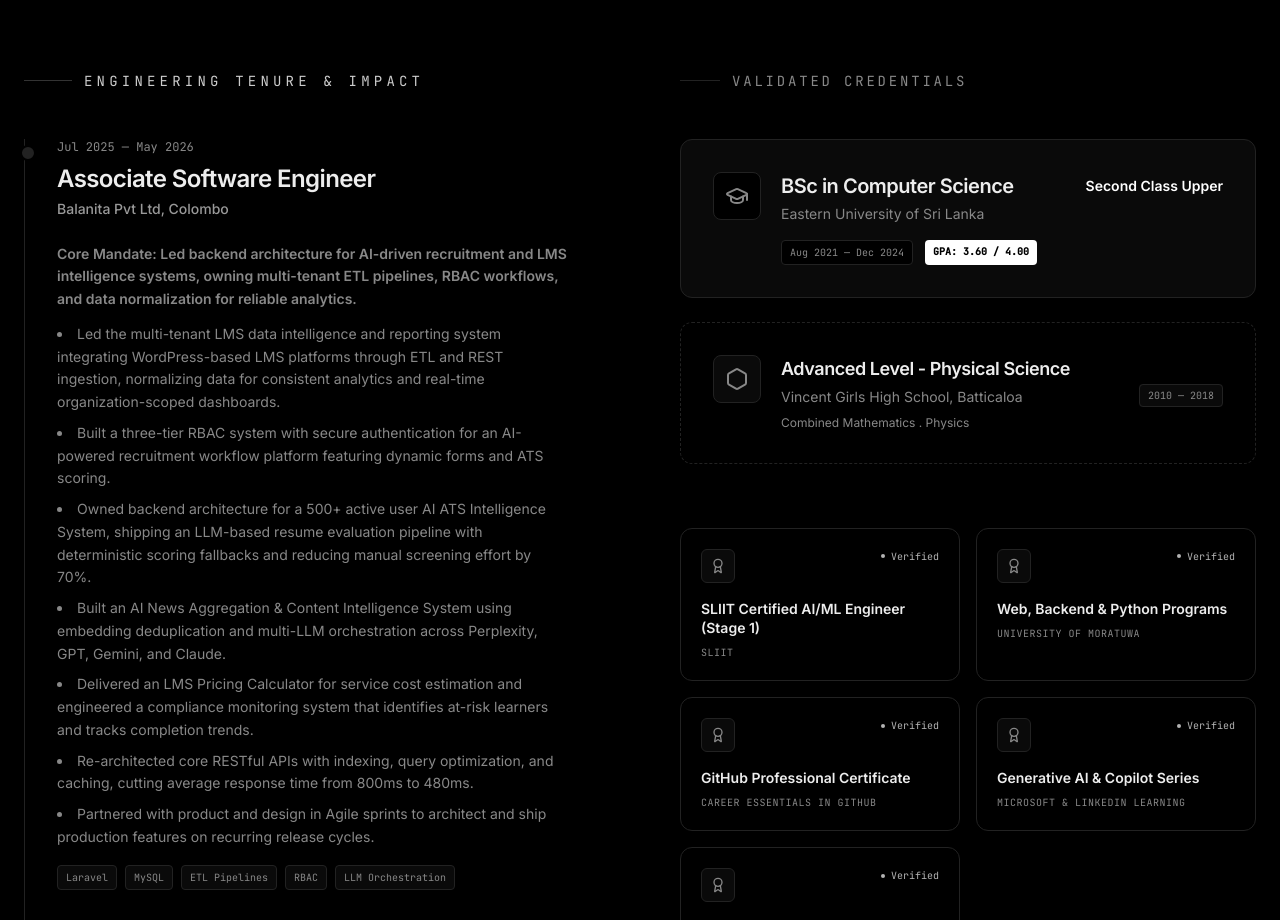
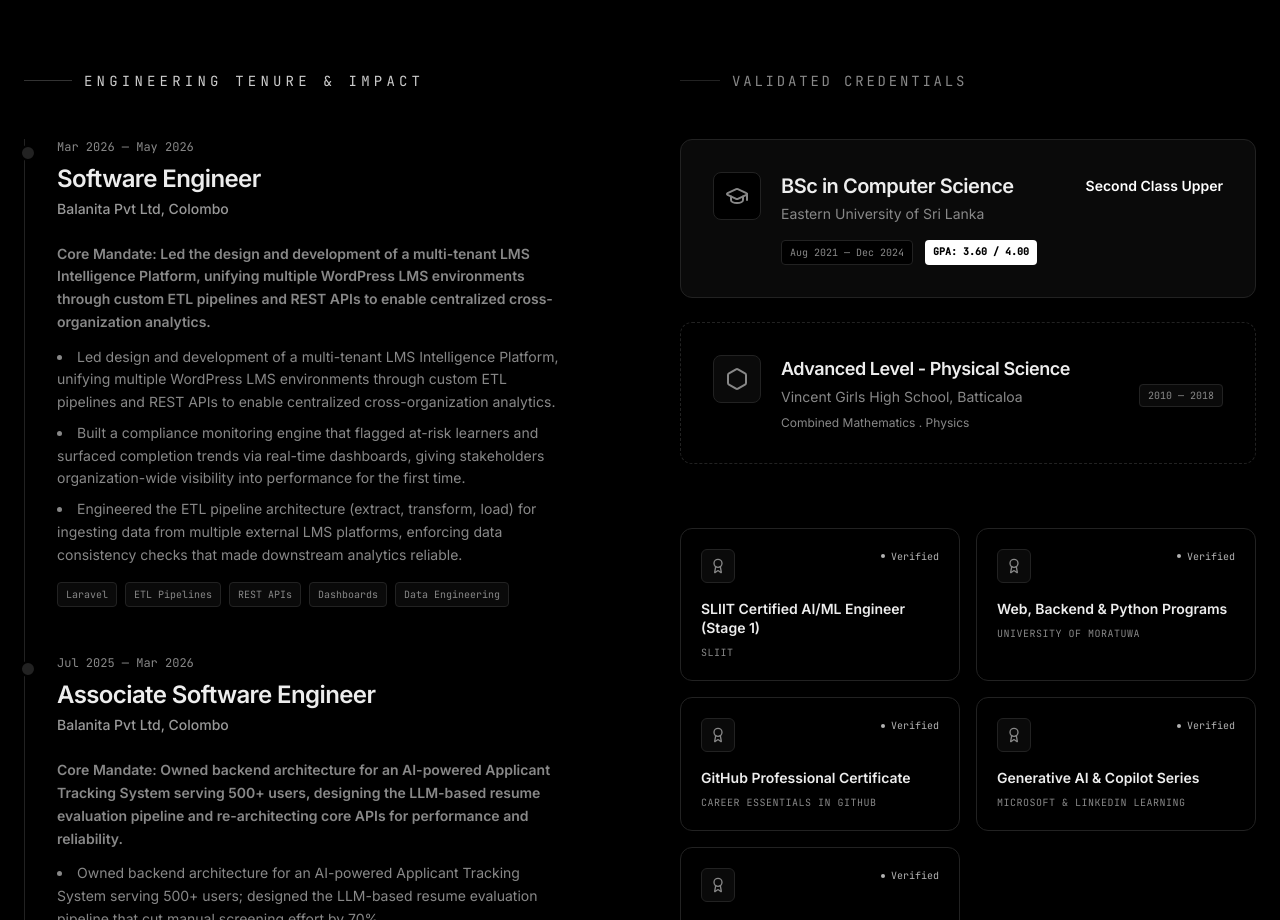
Before and after one commit to SheromiParamanathan/my-sample-portfolio, a Next.js app: page / in a window 1280 px wide. Shown: the part 1880-2800 px from the top of the page. Built offline with nearby package versions, Linux system fonts and the light colour scheme.

Commit message:
Updated Experience Section

```diff
--- a/components/CreativeHome.tsx
+++ b/components/CreativeHome.tsx
@@ -225,57 +225,84 @@ export function CreativeHome() {
                   </div>
 
                   <div className="relative space-y-12 pl-8 border-l border-[var(--border)]">
-                     {/* Role 1: Associate */}
+                     {/* Role 1: Software Engineer */}
                      <div className="relative">
                         <div className="absolute -left-[37px] top-1.5 w-4 h-4 rounded-full border-2 border-[var(--background)] bg-[var(--border)]" />
                         <div className="mb-6">
-                           <span className="text-xs font-mono text-[var(--muted)] mb-2 block">Jul 2025 — May 2026</span>
+                           <span className="text-xs font-mono text-[var(--muted)] mb-2 block">Mar 2026 — May 2026</span>
+                           <h4 className="text-2xl font-bold tracking-tight mb-1">Software Engineer</h4>
+                           <div className="text-sm font-medium text-white/60">Balanita Pvt Ltd, Colombo</div>
+                        </div>
+
+                        <div className="space-y-4">
+                           <div className="text-sm text-[var(--muted)] leading-relaxed max-w-lg">
+                              <p className="mb-3 font-semibold">Core Mandate: Led the design and development of a multi-tenant LMS Intelligence Platform, unifying multiple WordPress LMS environments through custom ETL pipelines and REST APIs to enable centralized cross-organization analytics.</p>
+                              <ul className="list-disc list-inside space-y-2">
+                                 <li>Led design and development of a multi-tenant LMS Intelligence Platform, unifying multiple WordPress LMS environments through custom ETL pipelines and REST APIs to enable centralized cross-organization analytics.</li>
+                                 <li>Built a compliance monitoring engine that flagged at-risk learners and surfaced completion trends via real-time dashboards, giving stakeholders organization-wide visibility into performance for the first time.</li>
+                                 <li>Engineered the ETL pipeline architecture (extract, transform, load) for ingesting data from multiple external LMS platforms, enforcing data consistency checks that made downstream analytics reliable.</li>
+                              </ul>
+                           </div>
+
+                           <div className="flex flex-wrap gap-2">
+                              {['Laravel', 'ETL Pipelines', 'REST APIs', 'Dashboards', 'Data Engineering'].map(tag => (
+                                 <span key={tag} className="text-[10px] font-mono px-2 py-1 rounded border border-[var(--border)] bg-[var(--card)] text-[var(--muted)]">{tag}</span>
+                              ))}
+                           </div>
+                        </div>
+                     </div>
+
+                     {/* Role 2: Associate Software Engineer */}
+                     <div className="relative">
+                        <div className="absolute -left-[37px] top-1.5 w-4 h-4 rounded-full border-2 border-[var(--background)] bg-[var(--border)]" />
+                        <div className="mb-6">
+                           <span className="text-xs font-mono text-[var(--muted)] mb-2 block">Jul 2025 — Mar 2026</span>
                            <h4 className="text-2xl font-bold tracking-tight mb-1">Associate Software Engineer</h4>
                            <div className="text-sm font-medium text-white/60">Balanita Pvt Ltd, Colombo</div>
                         </div>
 
                         <div className="space-y-4">
                            <div className="text-sm text-[var(--muted)] leading-relaxed max-w-lg">
-                              <p className="mb-3 font-semibold">Core Mandate: Led backend architecture for AI-driven recruitment and LMS intelligence systems, owning multi-tenant ETL pipelines, RBAC workflows, and data normalization for reliable analytics.</p>
+                              <p className="mb-3 font-semibold">Core Mandate: Owned backend architecture for an AI-powered Applicant Tracking System serving 500+ users, designing the LLM-based resume evaluation pipeline and re-architecting core APIs for performance and reliability.</p>
                               <ul className="list-disc list-inside space-y-2">
-                                 <li>Led the multi-tenant LMS data intelligence and reporting system integrating WordPress-based LMS platforms through ETL and REST ingestion, normalizing data for consistent analytics and real-time organization-scoped dashboards.</li>
-                                 <li>Built a three-tier RBAC system with secure authentication for an AI-powered recruitment workflow platform featuring dynamic forms and ATS scoring.</li>
-                                 <li>Owned backend architecture for a 500+ active user AI ATS Intelligence System, shipping an LLM-based resume evaluation pipeline with deterministic scoring fallbacks and reducing manual screening effort by 70%.</li>
-                                 <li>Built an AI News Aggregation & Content Intelligence System using embedding deduplication and multi-LLM orchestration across Perplexity, GPT, Gemini, and Claude.</li>
-                                 <li>Delivered an LMS Pricing Calculator for service cost estimation and engineered a compliance monitoring system that identifies at-risk learners and tracks completion trends.</li>
-                                 <li>Re-architected core RESTful APIs with indexing, query optimization, and caching, cutting average response time from 800ms to 480ms.</li>
-                                 <li>Partnered with product and design in Agile sprints to architect and ship production features on recurring release cycles.</li>
+                                 <li>Owned backend architecture for an AI-powered Applicant Tracking System serving 500+ users; designed the LLM-based resume evaluation pipeline that cut manual screening effort by 70%.</li>
+                                 <li>Re-architected core REST APIs applying SOLID principles, targeted database indexing, query optimization, Laravel Queue Workers, and caching - reducing average response time 40% (800ms → 480ms).</li>
+                                 <li>Built a news aggregation and content-intelligence system that turned raw web data into structured feeds, using embedding-based semantic deduplication and a multi-LLM orchestration pipeline spanning Perplexity, GPT, Gemini, and Claude.</li>
+                                 <li>Developed an LMS pricing calculator that cut quotation preparation time from 30 minutes to 2 minutes, letting Business Analysts and Sales generate accurate cost estimates on demand.</li>
+                                 <li>Designed a three-tier RBAC and secure authentication layer underpinning an MVP AI-powered recruitment platform, including a dynamic form engine and automated candidate-ranking model.</li>
+                                 <li>Partnered with product and design to compress the feature-delivery cycle from 4 weeks to 2 weeks, shipping production features on a recurring release schedule.</li>
                               </ul>
                            </div>
 
                            <div className="flex flex-wrap gap-2">
-                              {['Laravel', 'MySQL', 'ETL Pipelines', 'RBAC', 'LLM Orchestration'].map(tag => (
+                              {['Laravel', 'MySQL', 'Queue Workers', 'Caching', 'LLM Orchestration'].map(tag => (
                                  <span key={tag} className="text-[10px] font-mono px-2 py-1 rounded border border-[var(--border)] bg-[var(--card)] text-[var(--muted)]">{tag}</span>
                               ))}
                            </div>
                         </div>
                      </div>
 
-                     {/* Role 2: Intern */}
+                     {/* Role 3: Software Engineer Intern */}
                      <div className="relative">
                         <div className="absolute -left-[37px] top-1.5 w-4 h-4 rounded-full border-2 border-[var(--background)] bg-[var(--border)]" />
                         <div className="mb-6">
                            <span className="text-xs font-mono text-[var(--muted)] mb-2 block">Jan 2025 — Jul 2025</span>
-                           <h4 className="text-2xl font-bold tracking-tight mb-1">Intern Software Engineer</h4>
+                           <h4 className="text-2xl font-bold tracking-tight mb-1">Software Engineer Intern</h4>
                            <div className="text-sm font-medium text-white/60">Balanita Pvt Ltd, Colombo</div>
                         </div>
 
                         <div className="space-y-4">
                            <div className="text-sm text-[var(--muted)] leading-relaxed max-w-lg">
-                              <p className="mb-3 font-semibold">Core Mandate: Implemented isolated multi-tenant architecture logic and Role-Based Access Control (RBAC) layers for corporate applicant tracking engines.</p>
+                              <p className="mb-3 font-semibold">Core Mandate: Built the MVP of an AI-powered ATS Intelligence System from scratch, covering resume scoring, CV generation, and order workflow, later adopted as the foundation for a platform now serving 500+ users.</p>
                               <ul className="list-disc list-inside space-y-2">
-                                 <li>Shipped functional backend validation code and security protocols with minimal senior engineering overhead.</li>
-                                 <li>Formulated baseline normalized database schemas to handle multi-client separation logic natively.</li>
+                                 <li>Built the MVP of an AI-powered ATS Intelligence System from scratch - resume scoring, CV generator, and order workflow - later adopted as the foundation for a platform now serving 500+ users.</li>
+                                 <li>Diagnosed and fixed critical data-integrity and UI-responsiveness defects in a survey platform, preventing loss of 10,000+ responses and cutting page load time from 8s to 2s.</li>
+                                 <li>Triaged and resolved 15+ production issues, improving system stability and reducing user-reported errors.</li>
                               </ul>
                            </div>
 
                            <div className="flex flex-wrap gap-2">
-                              {['PHP Core', 'Laravel Blade', 'RBAC Mechanics', 'Relational Database Design'].map(tag => (
+                              {['PHP', 'Laravel', 'ATS', 'UI Responsiveness', 'Production Support'].map(tag => (
                                  <span key={tag} className="text-[10px] font-mono px-2 py-1 rounded border border-[var(--border)] bg-[var(--card)] text-[var(--muted)]">{tag}</span>
                               ))}
                            </div>
```
